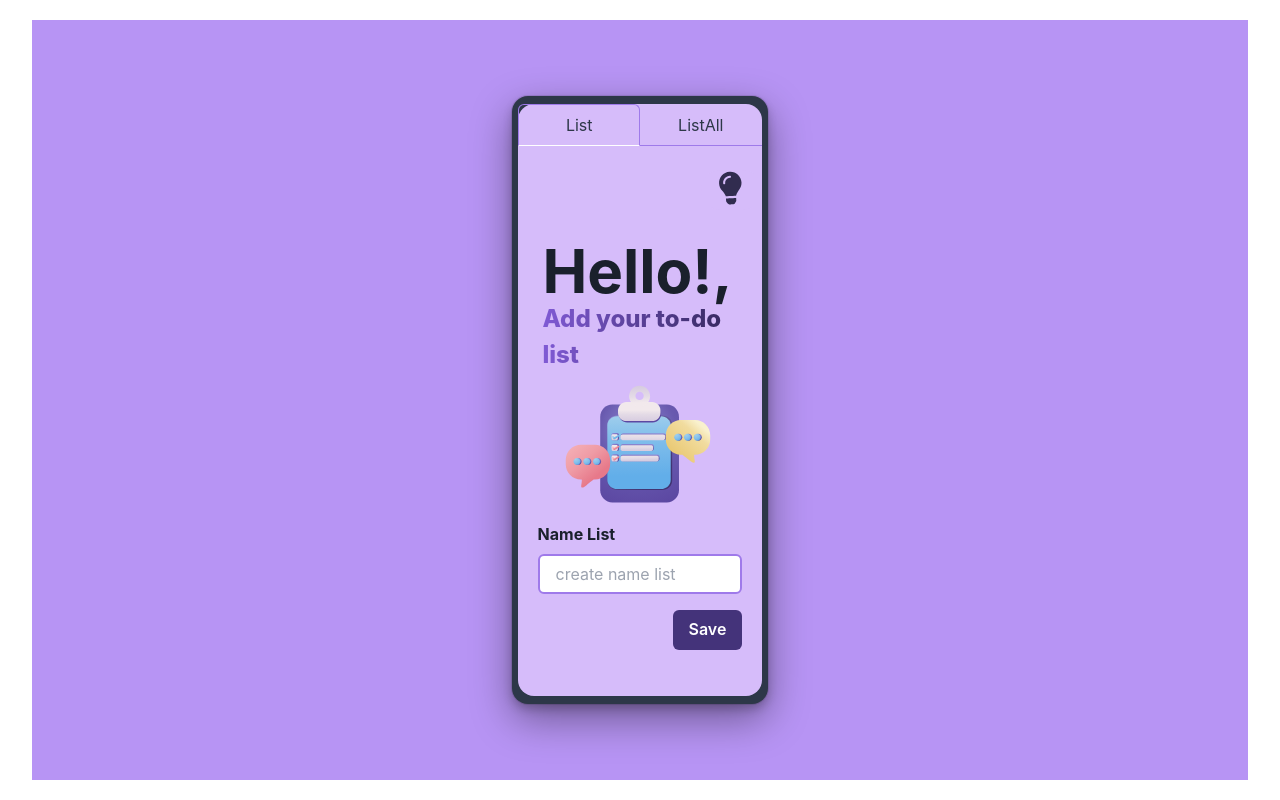
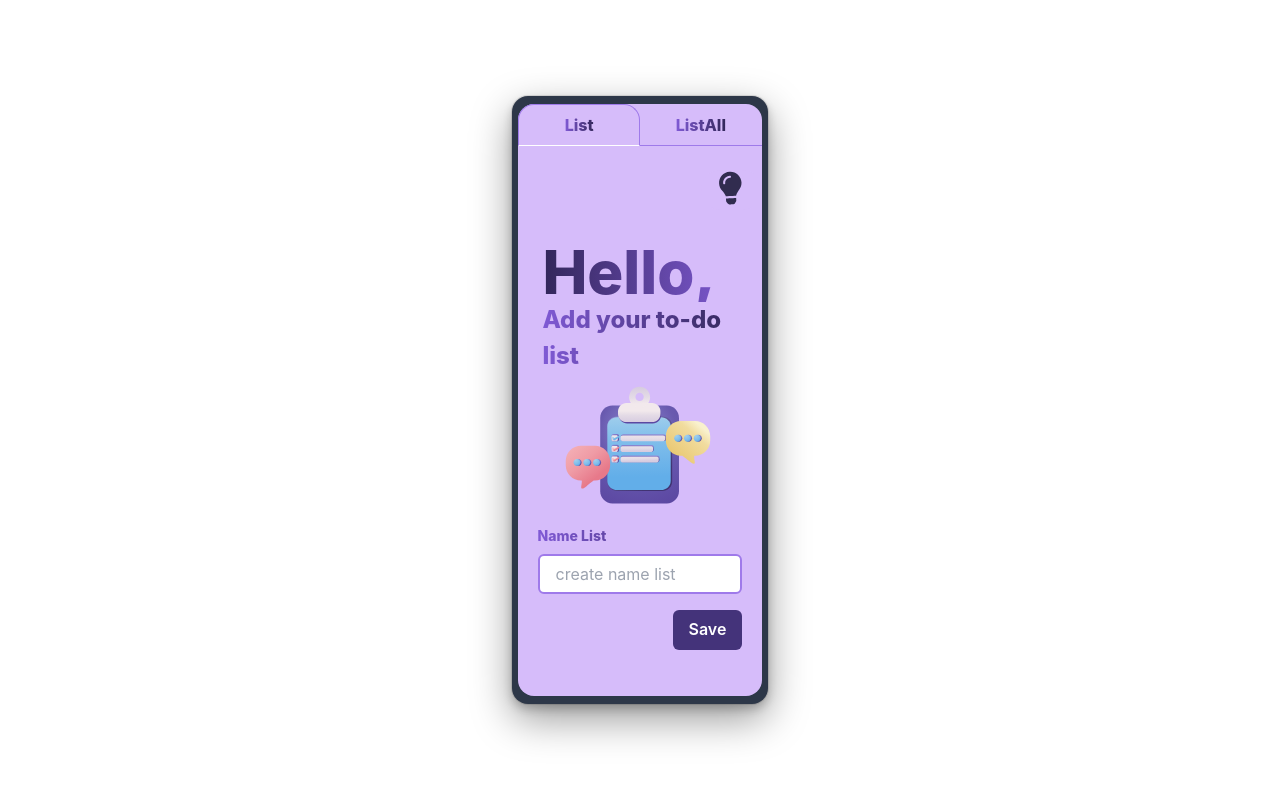
Before and after one commit to olliso17/task_go, a Next.js app in the folder front_end/: page / in a window 1280 px wide. Built offline with nearby package versions, Linux system fonts and the light colour scheme; no server answers.

Commit message:
feat(front_end): update card list add

```diff
--- a/front_end/components/CardAllAddList/index.tsx
+++ b/front_end/components/CardAllAddList/index.tsx
@@ -15,6 +15,8 @@ const CardAllAddList = () => {
     const textColor = useColorModeValue('gray.800', 'white')
     const bgButtonColor = useColorModeValue('purple.200', 'purple.900')
     const bgGradientColor = useColorModeValue('linear(to-l, purple.900, purple.500)', 'linear(to-l, purple.500, purple.200)')
+    const bgHeadingGradientColor = useColorModeValue('linear(to-l, purple.500, purple.900)', 'linear(to-l, purple.600, purple.200)')
+
 
     const mutation = useMutation({
         mutationFn: postList, onSuccess: () => {
@@ -43,7 +45,13 @@ const CardAllAddList = () => {
             </Flex>
 
             <Box className="mt-7">
-                <Heading textColor={textColor} size='3xl'>Hello!,</Heading>
+                <Heading size='3xl'>
+                <Text
+                    bgGradient={bgHeadingGradientColor}
+                    bgClip='text'
+                    fontWeight='extrabold'
+                >Hello,</Text>
+                </Heading>
                 <Text
                     bgGradient={bgGradientColor}
                     bgClip='text'
@@ -62,8 +70,15 @@ const CardAllAddList = () => {
 
                     <Form>
                         <FormControl >
-                            <FormLabel fontWeight="bold">Name List</FormLabel>
-                            <Input backgroundColor="white" focusBorderColor="purple.900" borderColor="purple.400" borderWidth="2px" width="16vw" onChange={(e) => setName(e.target.value)} placeholder='create name list' />
+                            <FormLabel fontWeight="bold">
+                                <Text
+                                    bgGradient={bgGradientColor}
+                                    bgClip='text'
+                                    fontSize='sm'
+                                    fontWeight='extrabold'
+                                >Name List</Text>
+                            </FormLabel>
+                            <Input backgroundColor="white" focusBorderColor="purple.600" borderColor="purple.400" borderWidth="2px" width="16vw" onChange={(e) => setName(e.target.value)} placeholder='create name list' />
                         </FormControl>
                         <Flex justifyContent="end">
                             <Button
--- a/front_end/components/CardStylePhone/index.tsx
+++ b/front_end/components/CardStylePhone/index.tsx
@@ -1,24 +1,37 @@
-import { Box, Center, Heading, Stack, Tab, TabList, TabPanel, TabPanels, Tabs, useColorModeValue } from "@chakra-ui/react"
+import { Box, Center, Heading, Stack, Tab, TabList, TabPanel, TabPanels, Tabs, Text, useColorModeValue } from "@chakra-ui/react"
 
 interface Props {
     contentCreateList: JSX.Element
     contentListAll: JSX.Element
-    styleCss: string
 
 }
 
-const CardStylePhone = ({ styleCss, contentCreateList, contentListAll }: Props) => {
+const CardStylePhone = ({ contentCreateList, contentListAll }: Props) => {
     const bg = useColorModeValue('purple.200', 'purple.900')
-    const textColor = useColorModeValue('gray.700','white')
-    const colorSatack = useColorModeValue('gray.700','gray.900')
+    const textColor = useColorModeValue('gray.700', 'white')
+    const colorCenter = useColorModeValue('gray.700', 'gray.900')
+    const bgGradientColor = useColorModeValue('linear(to-l, purple.900, purple.500)', 'linear(to-l, purple.500, purple.200)')
+
     return (
-        <Center backgroundColor={colorSatack} width="20vw" p='6' height="76vh" padding="8px" boxShadow='dark-lg' rounded="2xl">
+        <Center backgroundColor={colorCenter} width="20vw" height="76vh" padding="8px" boxShadow='dark-lg' rounded="2xl">
             <Box backgroundColor={bg} width="19vw" borderRadius="16px" rounded="2xl" height="74vh">
-                <Tabs isFitted variant='enclosed'>
+                <Tabs rounded="2xl" isFitted variant='enclosed'>
                     <TabList borderColor="purple.400" mb="lem">
-                        <Tab  textColor={textColor}>List</Tab>
-                        <Tab textColor={textColor}>ListAll</Tab>
-
+                        <Tab roundedTop="2xl" textColor={textColor}>
+                            <Text
+                                bgGradient={bgGradientColor}
+                                bgClip='text'
+                                fontSize='1xl'
+                                fontWeight='extrabold'
+                            >List</Text></Tab>
+                        <Tab roundedTop="2xl" textColor={textColor}>
+                            <Text
+                                bgGradient={bgGradientColor}
+                                bgClip='text'
+                                fontSize='1xl'
+                                fontWeight='extrabold'
+                            >ListAll</Text>
+                        </Tab>
                     </TabList>
                     <TabPanels>
                         <TabPanel>
--- a/front_end/pages/index.tsx
+++ b/front_end/pages/index.tsx
@@ -2,11 +2,11 @@ import Head from 'next/head'
 import CardStylePhone from '@/components/CardStylePhone';
 import CardAllAddList from '@/components/CardAllAddList';
 import ListAll from '@/components/ListAll';
-import { Box, Flex, Heading, useColorModeValue } from '@chakra-ui/react';
+import { Box, Flex, Heading, Stack, useColorModeValue } from '@chakra-ui/react';
 
 
 export default function Home() {
-  const bg = useColorModeValue('purple.300', 'purple.700')
+  const bg = useColorModeValue('white', 'purple.700')
   return (
     <>
       <Head>
@@ -15,12 +15,9 @@ export default function Home() {
         <meta name="viewport" content="width=device-width, initial-scale=1" />
         <link rel="icon" href="/favicon.ico" />
       </Head>
-      <main className="w-screen h-screen flex   flex-col justify-center items-center">
-        <Flex backgroundColor={bg} height="95vh" width="95vw" justifyContent="space-around" alignItems="center">
-          <CardStylePhone styleCss={"bg-violet-300 w-full h-full rounded-2xl"} contentCreateList={<CardAllAddList />} contentListAll={<ListAll />} />
-        </Flex>
-
-      </main>
+      <Flex backgroundColor={bg} width="100vw" justifyContent="center" alignItems="center" flexDirection="column" height="100vh">
+        <CardStylePhone contentCreateList={<CardAllAddList />} contentListAll={<ListAll />} />
+      </Flex>
     </>
   )
 }
```
